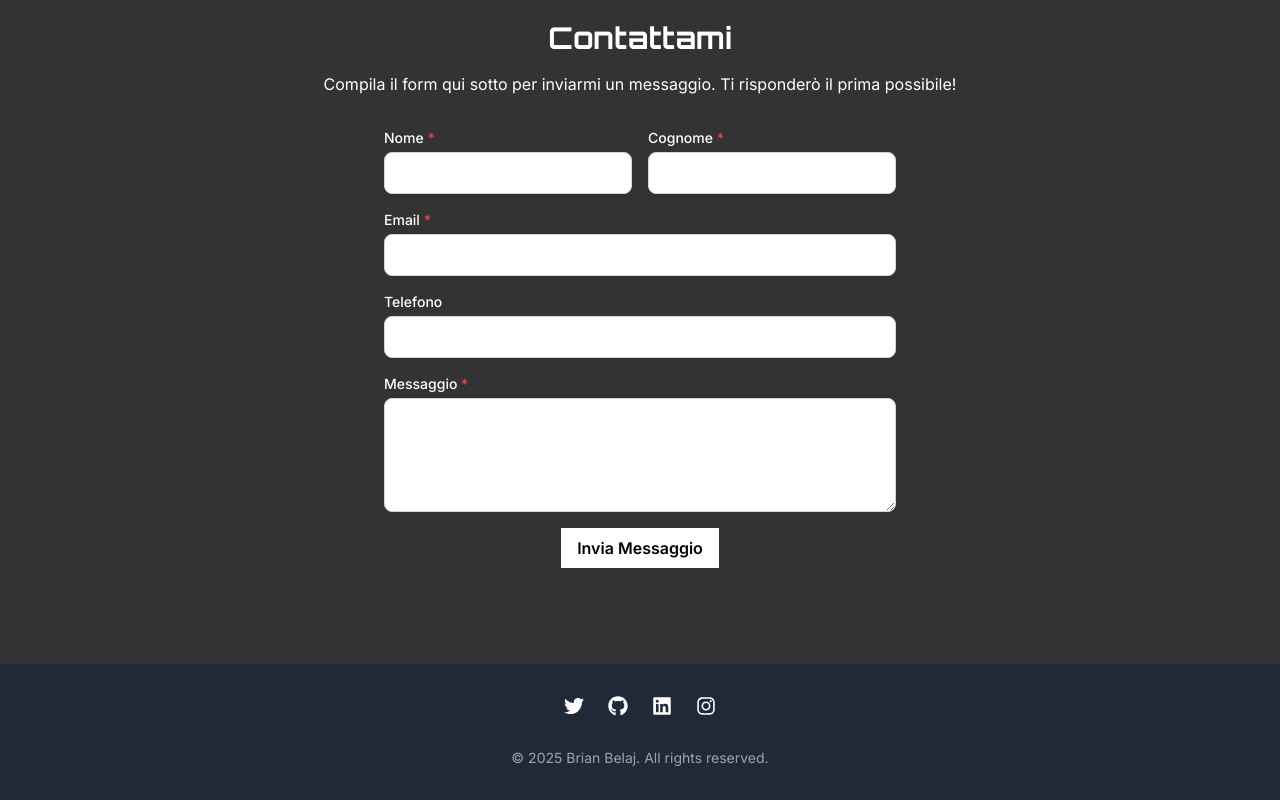
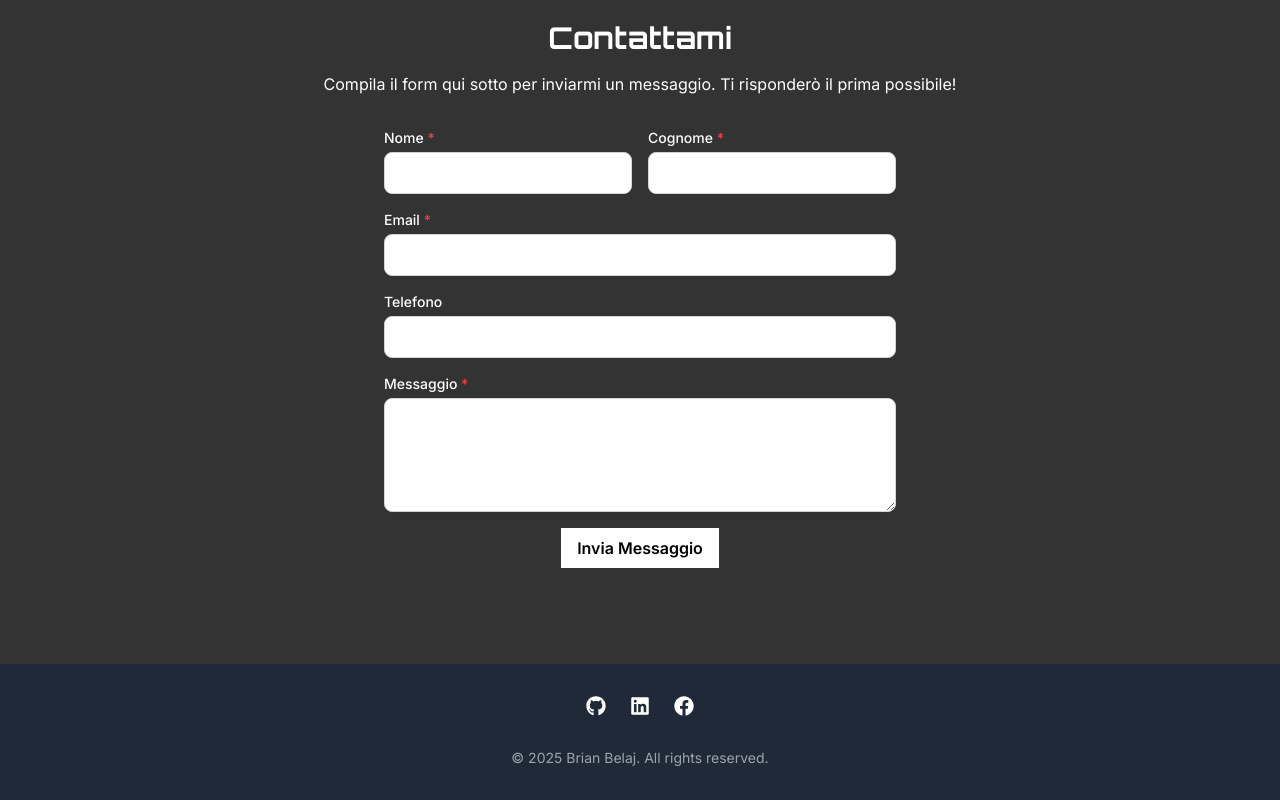
Before and after one commit to brian-belaj/my-portfolio, a React (Vite) app: page / in a window 1280 px wide. Shown: the part 2572-3372 px from the top of the page. Built offline with nearby package versions, Linux system fonts and the light colour scheme.

Commit message:
Update social icons

```diff
--- a/src/components/Footer.jsx
+++ b/src/components/Footer.jsx
@@ -1,22 +1,19 @@
 import React from 'react';
-import { FaTwitter, FaGithub, FaLinkedin, FaInstagram } from 'react-icons/fa';
+import { FaGithub, FaLinkedin, FaFacebook } from 'react-icons/fa';
 
 const Footer = () => {
   return (
     <footer className="bg-gray-800 text-white py-8">
       <div className="container mx-auto flex flex-col items-center">
         <div className="flex space-x-6 mb-4">
-          <a href="https://twitter.com" target="_blank" rel="noopener noreferrer" className="text-xl hover:text-blue-400">
-            <FaTwitter />
-          </a>
-          <a href="https://github.com" target="_blank" rel="noopener noreferrer" className="text-xl hover:text-gray-400">
+          <a href="https://github.com/brian-belaj/" target="_blank" rel="noopener noreferrer" className="text-xl hover:text-gray-400">
             <FaGithub />
           </a>
-          <a href="https://linkedin.com" target="_blank" rel="noopener noreferrer" className="text-xl hover:text-blue-500">
+          <a href="https://www.linkedin.com/in/brian-belaj/" target="_blank" rel="noopener noreferrer" className="text-xl hover:text-blue-500">
             <FaLinkedin />
           </a>
-          <a href="https://instagram.com" target="_blank" rel="noopener noreferrer" className="text-xl hover:text-pink-500">
-            <FaInstagram />
+          <a href="https://www.facebook.com/profile.php?id=100090056353401" target="_blank" rel="noopener noreferrer" className="text-xl hover:text-pink-500">
+            <FaFacebook />
           </a>
         </div>
         <p className="text-sm text-gray-400 mt-4">
```
